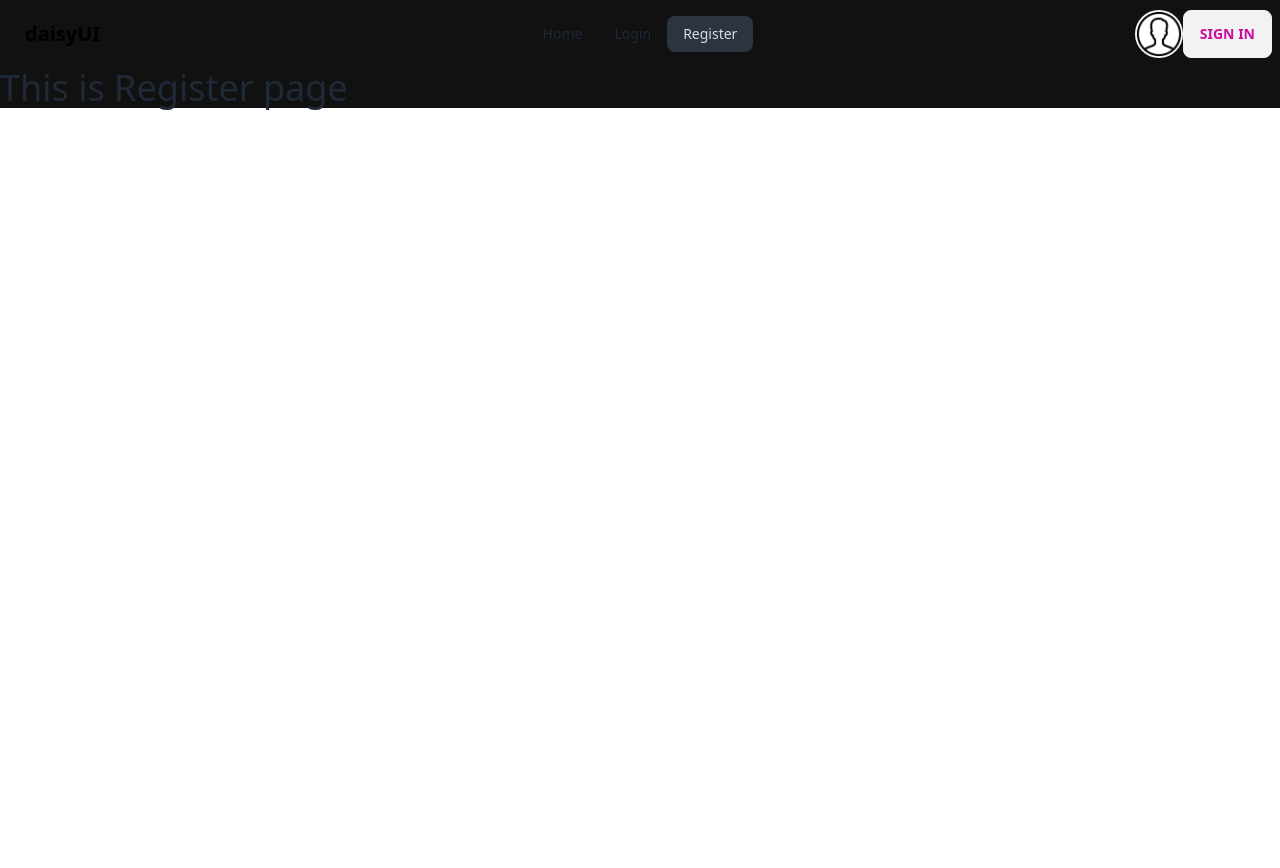
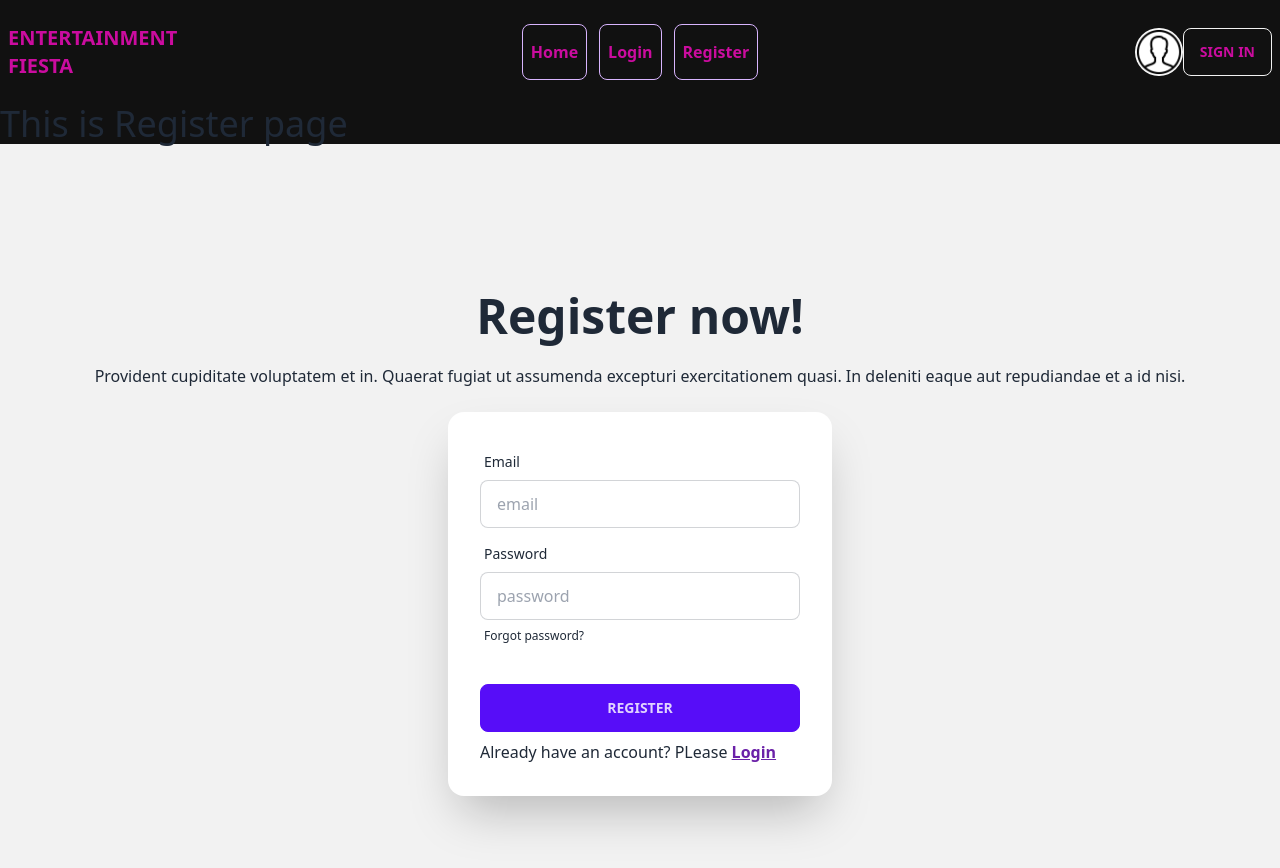
Before and after one commit to maruf318/entertainment-fiesta, a React (Vite) app: page /register in a window 1280 px wide. Shown: the top 868 px of the page. Before the commit the page ends 800 px from the top, so only its background shows below. Built offline with nearby package versions, Linux system fonts and the light colour scheme.

Commit message:
updated navbar colours and added login and register cards

```diff
--- a/src/components/Navbar.jsx
+++ b/src/components/Navbar.jsx
@@ -4,24 +4,48 @@ const Navbar = () => {
   const navLinks = (
     <>
       <li>
-        <NavLink to={"/"}>Home</NavLink>
+        <NavLink
+          className={
+            "bg-transparent border-purple-300 border hover:bg-white rounded-lg px-2 py-4 text-[#CB0C9F] font-bold"
+          }
+          to={"/"}
+        >
+          Home
+        </NavLink>
       </li>
       <li>
-        <NavLink to={"/Login"}>Login</NavLink>
+        <NavLink
+          className={
+            "bg-transparent border-purple-300 border hover:bg-white rounded-lg px-2 py-4 text-[#CB0C9F]  font-bold"
+          }
+          to={"/Login"}
+        >
+          Login
+        </NavLink>
       </li>
       <li>
-        <NavLink to={"/register"}>Register</NavLink>
+        <NavLink
+          className={
+            "bg-transparent border-purple-300 border hover:bg-white rounded-lg px-2 py-4 text-[#CB0C9F] font-bold"
+          }
+          to={"/register"}
+        >
+          Register
+        </NavLink>
       </li>
     </>
   );
   return (
-    <div className="navbar max-w-7xl mx-auto">
+    <div className="navbar max-w-7xl mx-auto py-6">
       <div className="navbar-start">
         <div className="dropdown">
-          <label tabIndex={0} className="btn btn-ghost lg:hidden">
+          <label
+            tabIndex={0}
+            className="btn bg-transparent text-[#CB0C9F] lg:hidden"
+          >
             <svg
               xmlns="http://www.w3.org/2000/svg"
-              className="h-5 w-5"
+              className="h-3 w-4"
               fill="none"
               viewBox="0 0 24 24"
               stroke="currentColor"
@@ -29,22 +53,25 @@ const Navbar = () => {
               <path
                 strokeLinecap="round"
                 strokeLinejoin="round"
-                strokeWidth="2"
+                strokeWidth="5"
                 d="M4 6h16M4 12h8m-8 6h16"
               />
             </svg>
           </label>
           <ul
             tabIndex={0}
-            className="menu menu-sm dropdown-content mt-3 z-[1] p-2 shadow bg-base-100 rounded-box w-52"
+            className="menu menu-sm text-[#CB0C9F] bg-purple-100  dropdown-content mt-3 z-[1] p-2 shadow rounded-box w-52"
           >
             {navLinks}
           </ul>
         </div>
-        <a className="btn text-black btn-ghost normal-case text-xl">daisyUI</a>
+        <a className="  text-[#CB0C9F] font-bold normal-case text-xl">
+          ENTERTAINMENT <br />
+          FIESTA
+        </a>
       </div>
       <div className="navbar-center hidden lg:flex">
-        <ul className="menu menu-horizontal px-1">{navLinks}</ul>
+        <ul className="space-x-3  menu-horizontal px-1">{navLinks}</ul>
       </div>
       <div className="navbar-end">
         <div className="avatar">
@@ -52,7 +79,7 @@ const Navbar = () => {
             <img src="../../public/icons8-user.gif" />
           </div>
         </div>
-        <a className="btn text-[#CB0C9F]">Sign In</a>
+        <a className="btn bg-transparent text-[#CB0C9F]">Sign In</a>
       </div>
     </div>
   );
--- a/src/pages/Login.jsx
+++ b/src/pages/Login.jsx
@@ -1,7 +1,64 @@
+import { Link } from "react-router-dom";
+
 const Login = () => {
   return (
     <div>
       <h1>login page</h1>
+      <div className="hero min-h-screen bg-base-200">
+        <div className=" ">
+          <div className="text-center ">
+            <h1 className="text-5xl font-bold">Login now!</h1>
+            <p className="py-6">
+              Provident cupiditate voluptatem et in. Quaerat fugiat ut assumenda
+              excepturi exercitationem quasi. In deleniti eaque aut repudiandae
+              et a id nisi.
+            </p>
+          </div>
+          <div className="card mx-auto flex-shrink-0 w-full max-w-sm shadow-2xl bg-base-100">
+            <form className="card-body">
+              <div className="form-control">
+                <label className="label">
+                  <span className="label-text">Email</span>
+                </label>
+                <input
+                  type="email"
+                  placeholder="email"
+                  className="input input-bordered"
+                  required
+                />
+              </div>
+              <div className="form-control">
+                <label className="label">
+                  <span className="label-text">Password</span>
+                </label>
+                <input
+                  type="password"
+                  placeholder="password"
+                  className="input input-bordered"
+                  required
+                />
+                <label className="label">
+                  <a href="#" className="label-text-alt link link-hover">
+                    Forgot password?
+                  </a>
+                </label>
+              </div>
+              <div className="form-control mt-6">
+                <button className="btn btn-primary">Login</button>
+              </div>
+              <p>
+                New in this site? Please{" "}
+                <Link
+                  to={"/register"}
+                  className="font-bold text-purple-800 underline"
+                >
+                  Register
+                </Link>
+              </p>
+            </form>
+          </div>
+        </div>
+      </div>
     </div>
   );
 };
--- a/src/pages/Register.jsx
+++ b/src/pages/Register.jsx
@@ -1,7 +1,64 @@
+import { Link } from "react-router-dom";
+
 const Register = () => {
   return (
     <div>
       <h3 className="text-4xl">This is Register page</h3>
+      <div className="hero min-h-screen bg-base-200">
+        <div className=" ">
+          <div className="text-center ">
+            <h1 className="text-5xl font-bold">Register now!</h1>
+            <p className="py-6">
+              Provident cupiditate voluptatem et in. Quaerat fugiat ut assumenda
+              excepturi exercitationem quasi. In deleniti eaque aut repudiandae
+              et a id nisi.
+            </p>
+          </div>
+          <div className="card mx-auto flex-shrink-0 w-full max-w-sm shadow-2xl bg-base-100">
+            <form className="card-body">
+              <div className="form-control">
+                <label className="label">
+                  <span className="label-text">Email</span>
+                </label>
+                <input
+                  type="email"
+                  placeholder="email"
+                  className="input input-bordered"
+                  required
+                />
+              </div>
+              <div className="form-control">
+                <label className="label">
+                  <span className="label-text">Password</span>
+                </label>
+                <input
+                  type="password"
+                  placeholder="password"
+                  className="input input-bordered"
+                  required
+                />
+                <label className="label">
+                  <a href="#" className="label-text-alt link link-hover">
+                    Forgot password?
+                  </a>
+                </label>
+              </div>
+              <div className="form-control mt-6">
+                <button className="btn btn-primary">Register</button>
+              </div>
+              <p>
+                Already have an account? PLease{" "}
+                <Link
+                  to={"/login"}
+                  className="font-bold text-purple-800 underline"
+                >
+                  Login
+                </Link>
+              </p>
+            </form>
+          </div>
+        </div>
+      </div>
     </div>
   );
 };
```
